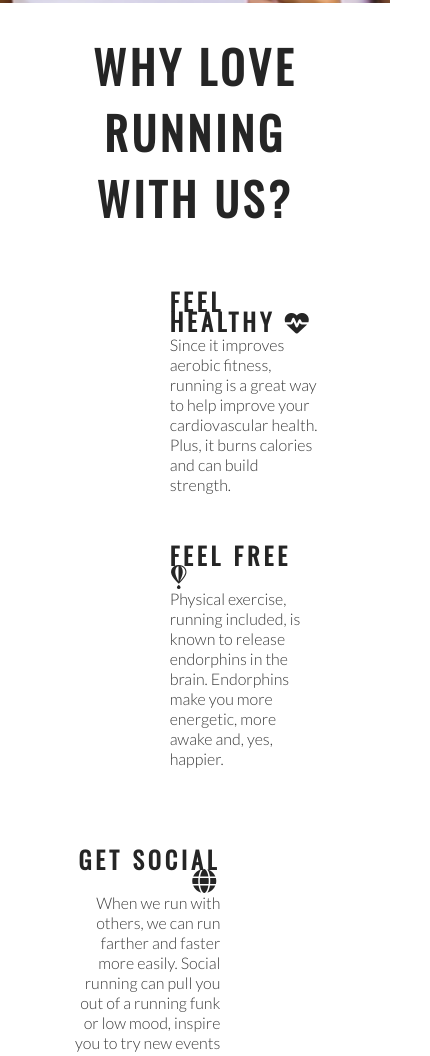
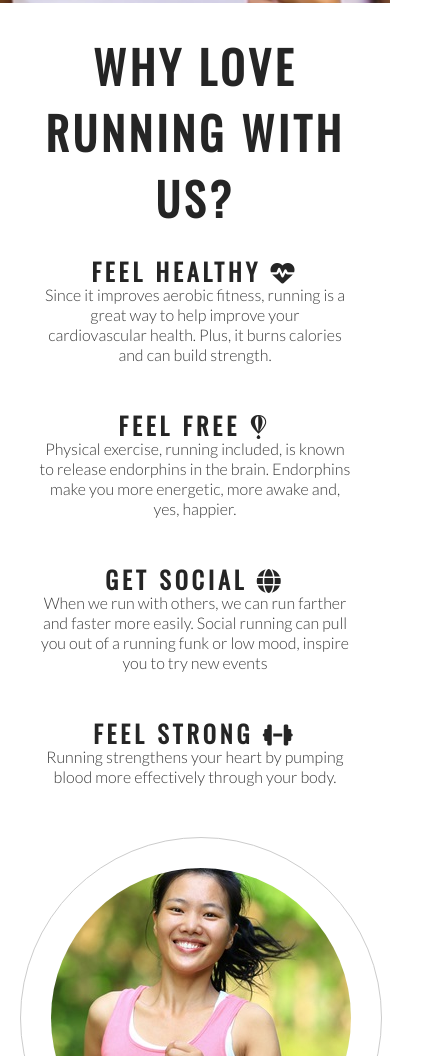
Before and after one commit to TamasSomi/love-running, a plain HTML site: page index.html in a window 390 px wide. Shown: the part 717-1773 px from the top of the page, 430 px wide, since content can reach past the window. Drawn offline with nearby package versions, Linux system fonts and the light colour scheme.

Commit message:
Add styles for club ethos section for mobile screens

```diff
--- a/assets/css/style.css
+++ b/assets/css/style.css
@@ -273,7 +273,7 @@ footer {
     #left-about, #right-about {
         width: 100%;
         float: left;
-        padding 0;
+        padding: 0;
 
     }
 
@@ -299,4 +299,30 @@ footer {
         margin-bottom: 20px;
         line-height: 25px;
     }
+
+    #cover-text {
+        left: 0;
+    }
+
+    #club-ethos {
+        width: 90%;
+        height: 1200px;
+        margin: 0 auto;
+    }
+
+    .left-about-heading, .right-about-heading {
+        width: inherit;
+    }
+
+    .left-about-heading h2, .right-about-heading h2 {
+        width: 100%;
+        text-align: center;
+    }
+
+    .left-about-heading p, .right-about-heading p {
+        text-align: center;
+        padding: 0 20px;
+    }
+
+
 }
```
